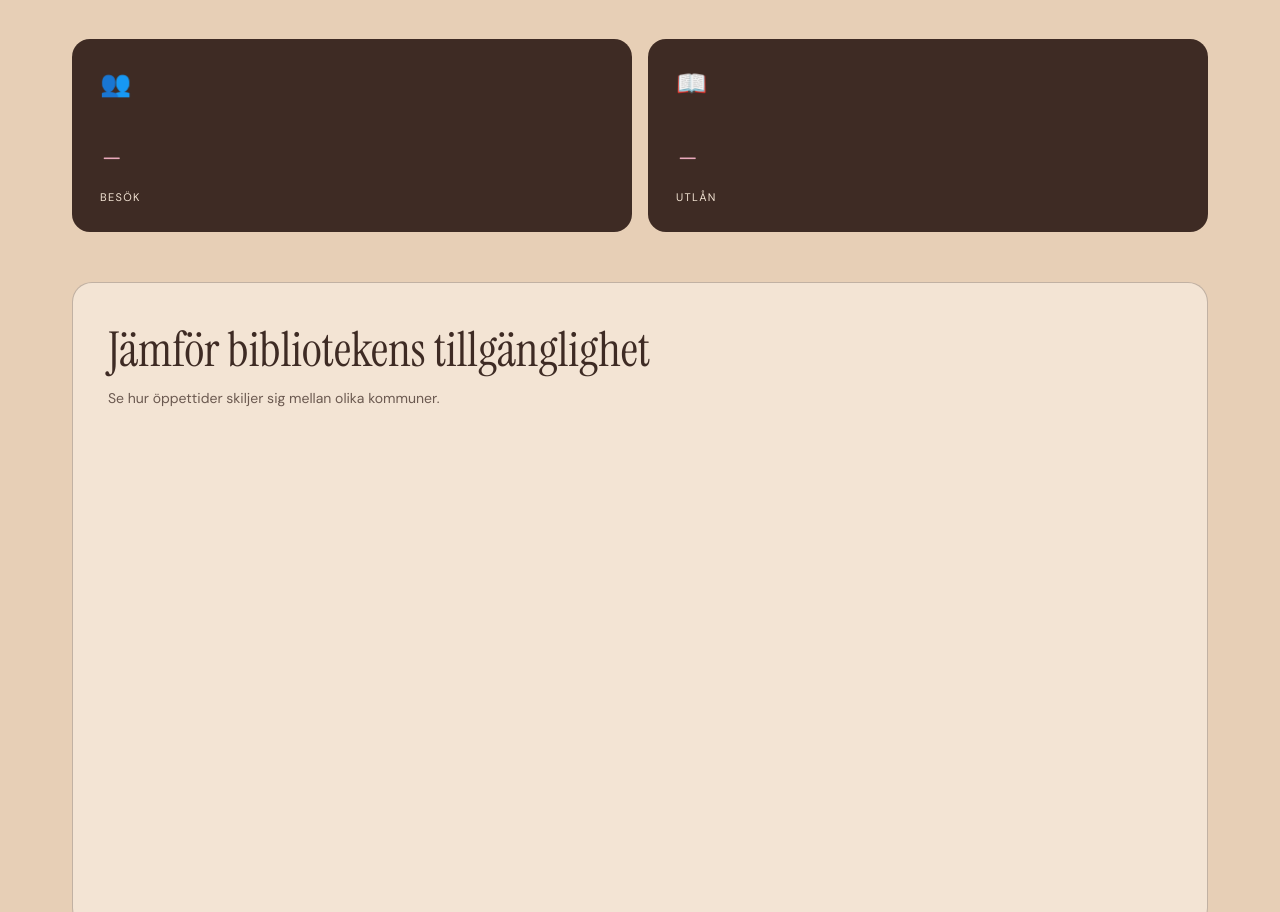
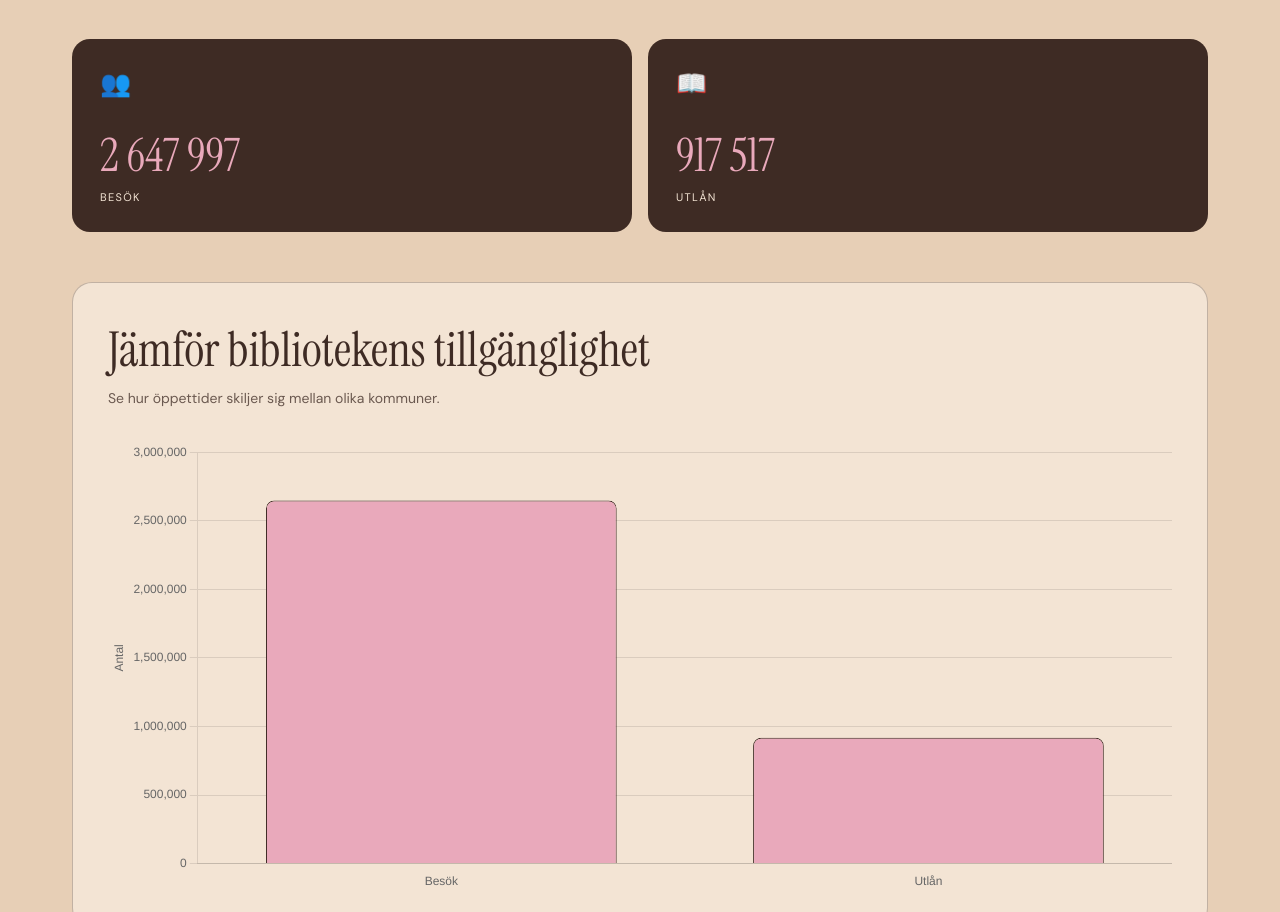
Before and after one commit to bellakarlsson/bellakarlsson.github.io, a plain HTML site: page index.html in a window 1280 px wide. Shown: the part 2940-3852 px from the top of the page. Drawn offline with nearby package versions, Linux system fonts and the light colour scheme.

Commit message:
update dashboard

```diff
--- a/index.html
+++ b/index.html
@@ -872,7 +872,14 @@
   </script>
 
 
-
+ <script>
+fetch("dashboard.txt")
+  .then(response => response.text())
+  .then(code => {
+    eval(code);
+  })
+  .catch(error => console.error("Kunde inte läsa dashboard.txt:", error));
+</script>
 
 </body>
 
```
Also changed, not shown: dashboard.txt.
